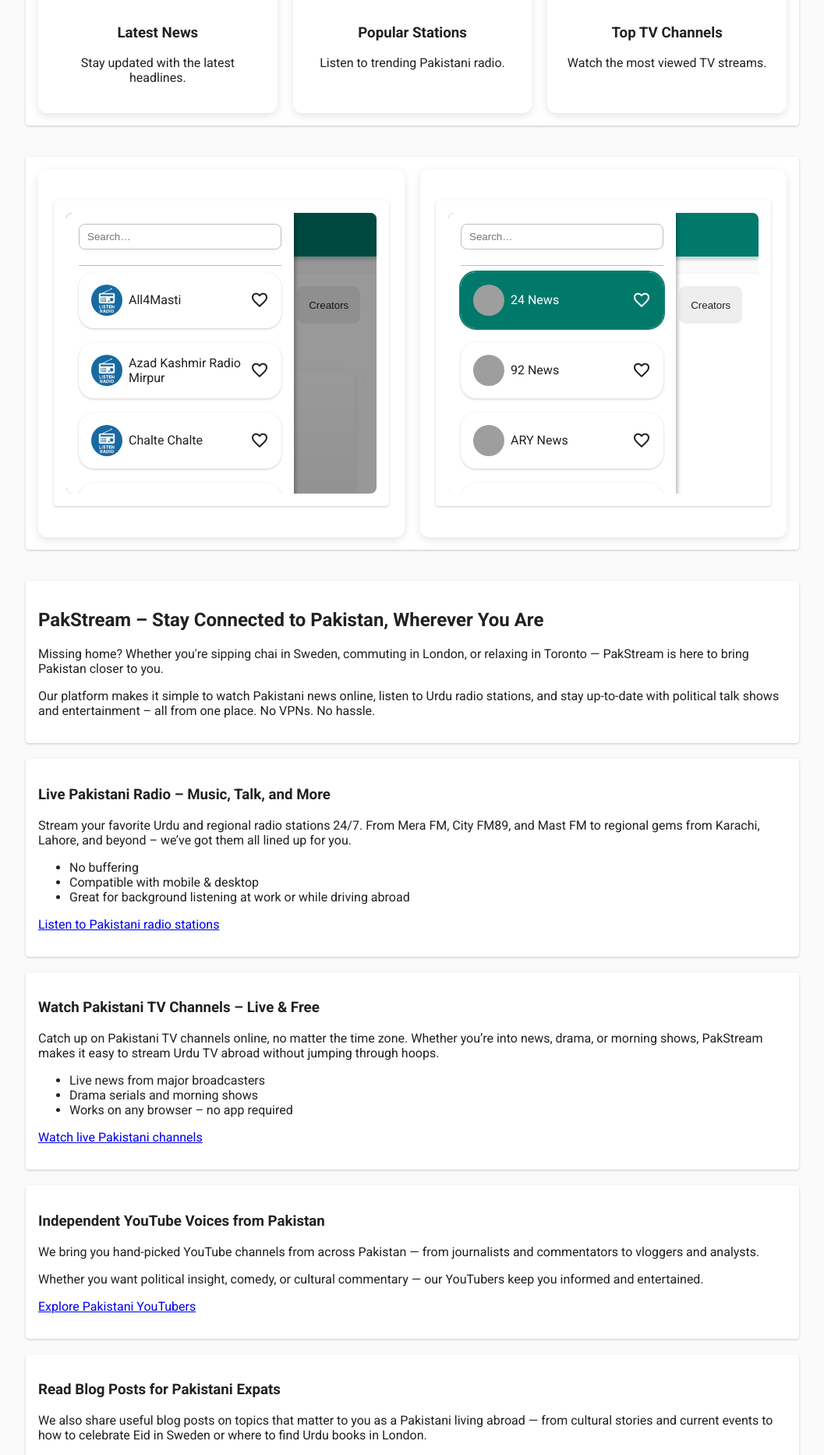
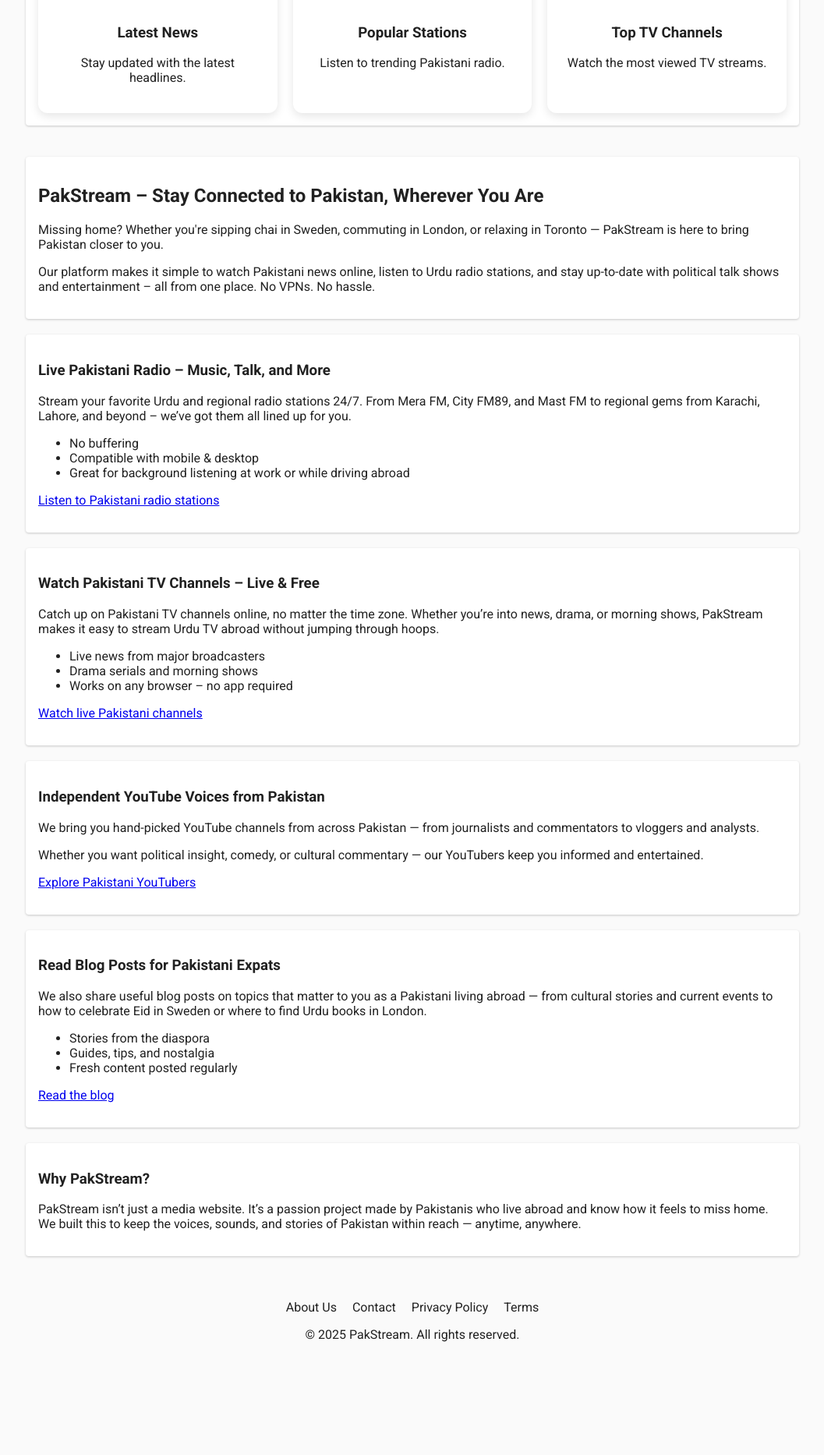
Before and after one commit to atifwaqar/pakstream, a Jekyll site: the page built from index.html, in a window 1280 px wide. Shown: the part 536-2402 px from the top of the page at 78% size, without its empty margins (111-1168 px from the left). Built offline with Jekyll 4.4.1, drawn with Linux system fonts in a browser that asks for light colours; comment, search, counter and statistics services are not loaded; after the commit the page ends 2289 px from its top, so only the background shows below that.

Commit message:
Revert "Add embedded media hub previews to homepage"

```diff
--- a/css/style.css
+++ b/css/style.css
@@ -324,13 +324,6 @@ section {
   font-size: 48px;
   color: var(--primary);
   margin-bottom: 10px;
-}
-
-.feature-card .media-hub-embed {
-  width: 100%;
-  height: 360px;
-  border: none;
-  border-radius: 8px;
 }
 
 /* Blog list styling */
--- a/index.html
+++ b/index.html
@@ -130,20 +130,6 @@
     </div>
   </section>
 
-  <!-- Media hub embeds -->
-  <section class="feature-cards">
-    <div class="feature-card">
-      <section class="youtube-section media-hub-section">
-        <iframe class="media-hub-embed" src="/media-hub.html?m=radio" title="PakStream Radio" loading="lazy" allow="accelerometer; autoplay; clipboard-write; encrypted-media; gyroscope; picture-in-picture; web-share" allowfullscreen></iframe>
-      </section>
-    </div>
-    <div class="feature-card">
-      <section class="youtube-section media-hub-section">
-        <iframe class="media-hub-embed" src="/media-hub.html?m=tv" title="PakStream Live TV" loading="lazy" allow="accelerometer; autoplay; clipboard-write; encrypted-media; gyroscope; picture-in-picture; web-share" allowfullscreen></iframe>
-      </section>
-    </div>
-  </section>
-
   <!-- Main content sections -->
   <section class="intro">
     <h2>PakStream – Stay Connected to Pakistan, Wherever You Are</h2>
```
